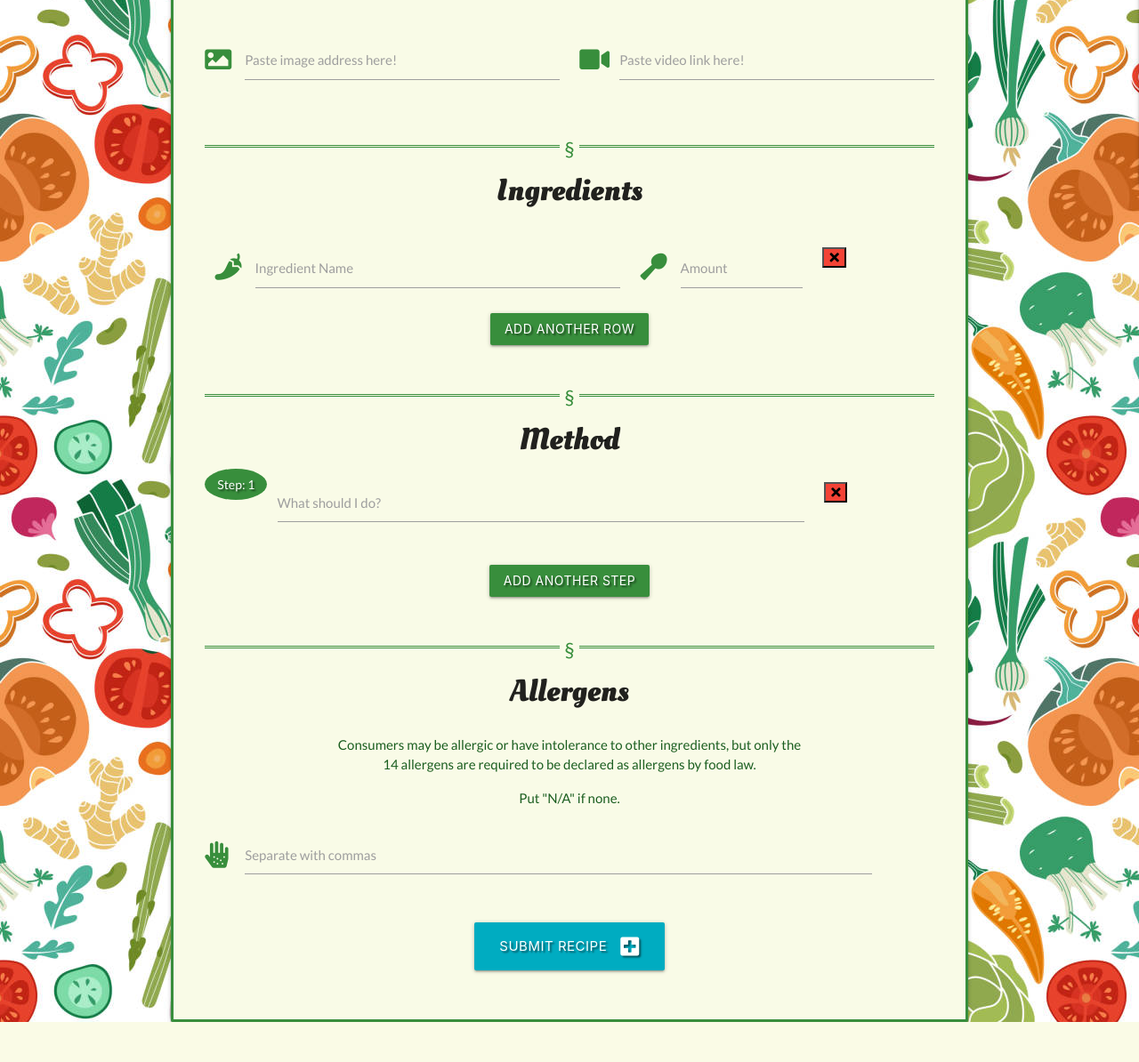
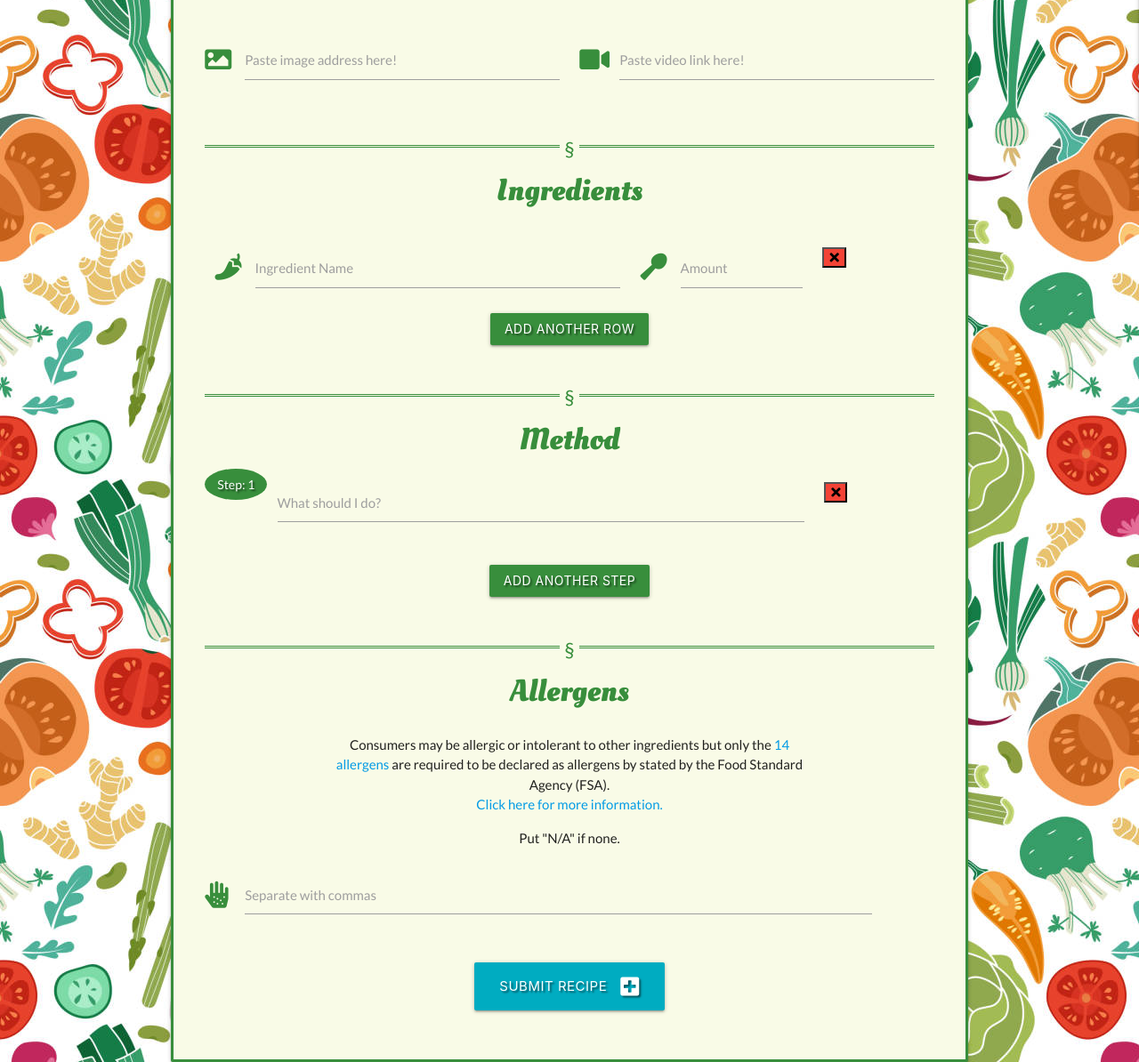
Before and after one commit to jerhabor/perfect-palate, a Flask app: page /new_recipe in a window 1280 px wide. Shown: the part 650-1844 px from the top of the page at 89% size. Before the commit the page ends 1799 px from the top, so only its background shows below. Run offline with Flask 2, Linux system fonts and the light colour scheme; some libraries are stand-ins or nearby versions.

Commit message:
FEAT: Modal listing the 14 allergens now added as well as a hyperlink to the Food Standards Agency describing them in more detail. This hyperlink opens in a new tab.

```diff
--- a/static/css/style.css
+++ b/static/css/style.css
@@ -322,6 +322,30 @@ hr.delete-recipe:after {
     background: #f9fbe7;
 }
 
+#allergens-modal {
+    width: 80vw;
+}
+
+#allergens-modal img {
+    width: 80vw;
+}
+
+@media (min-width: 489px) {
+    #allergens-modal {
+    max-width: 40rem;
+    max-height: 70%;
+}
+
+#allergens-modal img {
+    max-width: 60%;
+    height: auto;
+}
+}
+
+#allergens-modal .modal-content {
+    padding: 0px;
+}
+
 /* ------------------------------------------------ REGISTER PAGE (register.html) */
 
 .click-to-login {
--- a/templates/new_recipe.html
+++ b/templates/new_recipe.html
@@ -94,7 +94,7 @@
                 </div>
                 <!-- Recipe Ingredients -->
                 <hr class="section-title style-eight">
-                <h4 class="center-align brand-logo">Ingredients</h4>
+                <h4 class="center-align brand-logo sub-heading">Ingredients</h4>
                 <div class="row">
                     <div class="col s12">
                         <ul class="ingredient_items">
@@ -124,7 +124,7 @@
                 </div>
                 <!-- Recipe Method -->
                 <hr class="section-title style-eight">
-                <h4 class="center-align brand-logo">Method</h4>
+                <h4 class="center-align brand-logo sub-heading">Method</h4>
                 <div class="row">
                     <div class="method-steps">
                         <div class="input-field col s12">
@@ -146,12 +146,27 @@
                 </div>
                 <!-- List of Allergens -->
                 <hr class="section-title style-eight">
-                <h4 class="center-align brand-logo">Allergens</h4>
+                <h4 class="center-align brand-logo sub-heading">Allergens</h4>
                 <div class="row">
                     <div class="col s12 m8 offset-m2">
-                        <p class="center-align green-text text-darken-4">Consumers may be allergic or have intolerance to other ingredients, but only the 14 allergens are required to be declared as allergens by food law.</p>
-                        <p class="center-align green-text text-darken-4">Put "N/A" if none.</p>
+                        <p class="center-align">Consumers may be allergic or intolerant to other ingredients but only the <span><a href="#allergens-modal" class="modal-trigger"> 14 allergens</a></span> are required to be declared as allergens by stated by the Food Standard Agency (FSA). <br><a href="https://www.food.gov.uk/business-guidance/allergen-guidance-for-food-businesses" target="_blank">Click here for more information.</a> </p>
+                        <p class="center-align">Put "N/A" if none.</p>
                     </div>
+                    <!-- Modal Content for the 14 Allergens -->
+                    <div id="allergens-modal" class="modal center-align">
+                        <div class="modal-header">
+                            <h4>FSA 14 Allergens</h4>
+                        </div>
+                        <div class="modal-content">
+                            <img src="{{ url_for('static', filename='images/list-of-allergens.jpg') }}" alt="The 14 Allergens as declared by the Food Standards Agency">
+                        </div>
+                        <div class="modal-footer center-align">
+                            <button type="button" class="red btn-large text-shadow modal-close">
+                                Close<i class="fas fa-times-circle right"></i>
+                            </button>
+                        </div>
+                    </div>
+                    <!-- Allergens User Input -->
                     <div class="input-field col s11">
                         <i class="fas fa-allergies green-text text-darken-2 prefix"></i>
                         <textarea id="allergens" name="allergens" type="text" min="1"
```
Also changed, not shown: templates/edit_recipe.html (+20 -4 lines).
